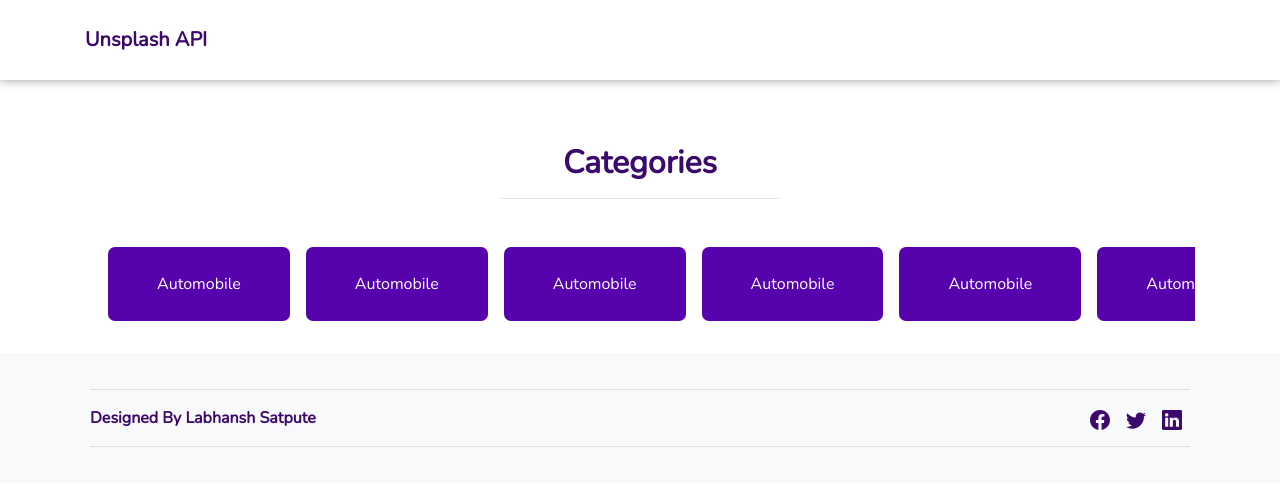
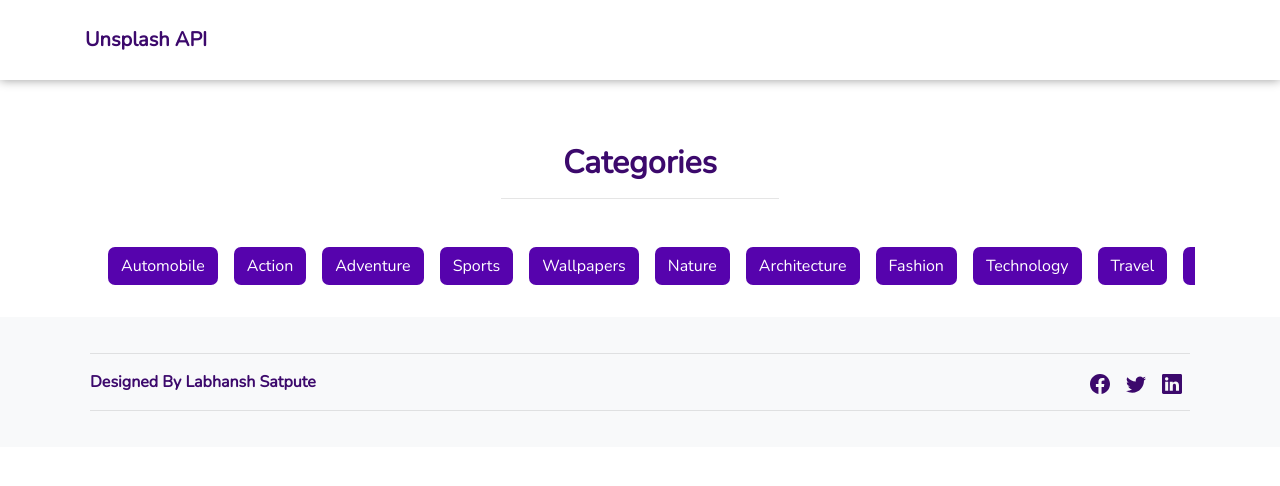
Before and after one commit to labhanshsatpute/unsplash-reactjs-04, a React (Create React App) app: page /categories in a window 1280 px wide. Shown: the top 486 px of the page. Built offline with nearby package versions, Linux system fonts and the light colour scheme.

Commit message:
Categories Added

```diff
--- a/src/CategorySection.jsx
+++ b/src/CategorySection.jsx
@@ -1,7 +1,91 @@
 import React from 'react';
+import ImageCard from './components/ImageCard';
 
 class CategorySection extends React.Component {
+
+    constructor(props) {
+        super(props);
+        this.state = {
+            ImageArray: [],
+            DownloadArray: [],
+            page: 1,
+            searchQuery: '',
+            SearchDataStyle: 'none',
+            SearchImageStyle: 'none',
+            SearchTitle: '',
+            ResultStatus: 'none'
+        }
+    }
+
+    SearchImage =()=> {
+
+        this.setState({ImageArray: []});
+        this.setState({DownloadArray: []});
+
+        this.setState({SearchTitle: (this.state.searchQuery)});
+
+        const url = "https://api.unsplash.com/search/photos?page=" + this.state.page +"&query=";
+        const id = "&client_id=m7Xi0OEdk9W3P6ujqGuTWYrvKGLqNaLAC1Cg1b3GFOs"
+        const fetchUrl = (url + this.state.searchQuery + id);
+
+        fetch(fetchUrl).
+        then( (FetchedJson)=> {
+            return FetchedJson.json();
+        }).then( (ApiData)=> {
+            console.log(ApiData.results.length);
+            if (ApiData.results.length == 0) {
+                this.setState({SearchTitle: 'Opps...! Result not found!'});
+                this.setState({SearchDataStyle: 'block'});
+                this.setState({SearchImageStyle: 'none'});
+                this.setState({ResultStatus: 'block'});
+            }
+            else {
+                this.setState({ResultStatus: 'none'});
+                console.log(ApiData);
+                for (let i = 0; i < ApiData.results.length; i++) {
+                    this.setState({ImageArray: this.state.ImageArray.concat(ApiData.results[i].urls.small)});
+                    this.setState({DownloadArray: this.state.DownloadArray.concat(ApiData.results[i].links.download)});
+                }
+                this.setState({SearchDataStyle: 'block'});
+                this.setState({SearchImageStyle: 'block'});
+            }
+        }).catch( (error)=> {
+            throw(error);
+        });
+    }
+
+    SearchCategory =(category)=> {
+
+        this.setState({searchQuery: category});
+        this.setState({page : 1});
+        setTimeout( ()=> {
+            this.SearchImage();
+        },100);
+
+    }
+
+    NextPage =()=> {
+        let PageIncrement = (this.state.page) + 1;
+        this.setState({page : PageIncrement});
+        setTimeout( ()=> {
+            this.SearchImage();
+        },100);
+    }
+
+    PreviousPage =()=> {
+        if (this.state.page > 1) {
+            let PageDrecement = (this.state.page) - 1;
+            this.setState({page : PageDrecement});
+            setTimeout( ()=> {
+                this.SearchImage();
+            },100);
+        }
+    }
+
     render() {
+
+        let ImageCount = 0;
+        let DownloadCount = 0;
         return (
             <React.Fragment>
                 <section id="CaterorySection">
@@ -16,19 +100,63 @@
                         <hr className="w-25 mx-auto"/>
                         <br/>
                         <div className="container-fluid category-card-slider d-flex">
-                            <button className="btn py-4 px-5 m-2">Automobile</button>
-                            <button className="btn py-4 px-5 m-2">Automobile</button>
-                            <button className="btn py-4 px-5 m-2">Automobile</button>
-                            <button className="btn py-4 px-5 m-2">Automobile</button>
-                            <button className="btn py-4 px-5 m-2">Automobile</button>
-                            <button className="btn py-4 px-5 m-2">Automobile</button>
-                            <button className="btn py-4 px-5 m-2">Automobile</button>
-                            <button className="btn py-4 px-5 m-2">Automobile</button>
-                            <button className="btn py-4 px-5 m-2">Automobile</button>
+                            <button className="btn d-inline-block m-2" onClick={ ()=> this.SearchCategory('Automobile')}>Automobile</button>
+                            <button className="btn d-inline-block m-2" onClick={ ()=> this.SearchCategory('Action')}>Action</button>
+                            <button className="btn d-inline-block m-2" onClick={ ()=> this.SearchCategory('Adventure')}>Adventure</button>
+                            <button className="btn d-inline-block m-2" onClick={ ()=> this.SearchCategory('Sports')}>Sports</button>
+                            <button className="btn d-inline-block m-2" onClick={ ()=> this.SearchCategory('Wallpapers')}>Wallpapers</button>
+                            <button className="btn d-inline-block m-2" onClick={ ()=> this.SearchCategory('Nature')}>Nature</button>
+                            <button className="btn d-inline-block m-2" onClick={ ()=> this.SearchCategory('Architecture')}>Architecture</button>
+                            <button className="btn d-inline-block m-2" onClick={ ()=> this.SearchCategory('Fashion')}>Fashion</button>
+                            <button className="btn d-inline-block m-2" onClick={ ()=> this.SearchCategory('Technology')}>Technology</button>
+                            <button className="btn d-inline-block m-2" onClick={ ()=> this.SearchCategory('Travel')}>Travel</button>
+                            <button className="btn d-inline-block m-2" onClick={ ()=> this.SearchCategory('Texture')}>Texture</button>
+                            <button className="btn d-inline-block m-2" onClick={ ()=> this.SearchCategory('Animals')}>Animals</button>
+                            <button className="btn d-inline-block m-2" onClick={ ()=> this.SearchCategory('Quotes')}>Quotes</button>
+                        </div>
+                    </div>
+
+                    <br/>
+                </section>
+
+                {/* Searched Image Section (Start) */}
+                <section style={{display: this.state.SearchDataStyle}}>
+                    <br/>
+                    <div className="container" align="center">
+                        <img src="images/not-found.png" style={{display: this.state.ResultStatus}} alt="status-img" id="status-img" className="p-3"/>
+                        <h2 className="font-weight-bold text-color-01">{this.state.SearchTitle}</h2>
+                    </div>
+                    <div className="container px-4" style={{display: this.state.SearchImageStyle}}>
+                        <hr/>
+                        <div className="row">
+                            <div className="col-lg-4 col-md-6 col-sm-6 p-0">
+                                <ImageCard ImageAddress={this.state.ImageArray[ImageCount++]} DownloadLocation={this.state.DownloadArray[DownloadCount++]}/>
+                                <ImageCard ImageAddress={this.state.ImageArray[ImageCount++]} DownloadLocation={this.state.DownloadArray[DownloadCount++]}/>
+                                <ImageCard ImageAddress={this.state.ImageArray[ImageCount++]} DownloadLocation={this.state.DownloadArray[DownloadCount++]}/>
+                            </div>
+                            <div className="col-lg-4 col-md-6 col-sm-6 p-0">
+                                <ImageCard ImageAddress={this.state.ImageArray[ImageCount++]} DownloadLocation={this.state.DownloadArray[DownloadCount++]}/>
+                                <ImageCard ImageAddress={this.state.ImageArray[ImageCount++]} DownloadLocation={this.state.DownloadArray[DownloadCount++]}/>
+                                <ImageCard ImageAddress={this.state.ImageArray[ImageCount++]} DownloadLocation={this.state.DownloadArray[DownloadCount++]}/>
+                            </div>
+                            <div className="col-lg-4 col-md-6 col-sm-6 p-0">
+                                <ImageCard ImageAddress={this.state.ImageArray[ImageCount++]} DownloadLocation={this.state.DownloadArray[DownloadCount++]}/>
+                                <ImageCard ImageAddress={this.state.ImageArray[ImageCount++]} DownloadLocation={this.state.DownloadArray[DownloadCount++]}/>
+                                <ImageCard ImageAddress={this.state.ImageArray[ImageCount++]} DownloadLocation={this.state.DownloadArray[DownloadCount++]}/>
+                            </div>
+                        </div>
+                        <hr/>
+                        <p className="text-center font-weight-bold">Pages</p>
+                        <div className="d-flex justify-content-center align-items-center">
+                            <button className="btn mx-1 px-3 py-2 btn-outline-light border-0" onClick={this.PreviousPage}><img src="icons/previous.svg" alt="pervious" className="mt-n1 mr-2"/>{this.state.page - 1}</button>
+                            <button className="btn mx-1 px-4 py-2 btn-outline-light border-0">{this.state.page}</button>
+                            <button className="btn mx-1 px-3 py-2 btn-outline-light border-0" onClick={this.NextPage}>{this.state.page + 1}<img src="icons/next.svg" alt="next" className="mt-n1 ml-2"/></button>
                         </div>
                     </div>
                     <br/>
+                    <br/>
                 </section>
+                {/* Searched Image Section (Start) */}
             </React.Fragment>
         );
     }
--- a/src/HomeSection.jsx
+++ b/src/HomeSection.jsx
@@ -110,14 +110,14 @@
                         <div className="card-body text-left">
                             <form className="form-group" id="search-box" onSubmit={this.SearchFormSubmit}>
                                 <div className="input-group-append">
-                                    <input type="text" name="search" id="search-text" className="input-group-text w-100 text-left font-weight-bold" placeholder="Search here"/>
+                                    <input type="text" name="search" id="search-text" className="input-group-text w-75 text-left font-weight-bold" placeholder="Search here"/>
                                     <img src="icons/search.svg" alt="search" className="input-group-text"/>
                                 </div>
                                 <button type="submit" id="searchButton" className="btn my-3 px-5 font-weight-bold btn-outline-light">Search</button>
                             </form>
                         </div>
                     </div>
-                    <svg xmlns="http://www.w3.org/2000/svg" viewBox="0 0 1440 320"><path fill="#5603ad" fill-opacity="1" d="M0,64L26.7,58.7C53.3,53,107,43,160,42.7C213.3,43,267,53,320,80C373.3,107,427,149,480,138.7C533.3,128,587,64,640,64C693.3,64,747,128,800,154.7C853.3,181,907,171,960,144C1013.3,117,1067,75,1120,74.7C1173.3,75,1227,117,1280,122.7C1333.3,128,1387,96,1413,80L1440,64L1440,320L1413.3,320C1386.7,320,1333,320,1280,320C1226.7,320,1173,320,1120,320C1066.7,320,1013,320,960,320C906.7,320,853,320,800,320C746.7,320,693,320,640,320C586.7,320,533,320,480,320C426.7,320,373,320,320,320C266.7,320,213,320,160,320C106.7,320,53,320,27,320L0,320Z"></path></svg>
+                    <svg xmlns="http://www.w3.org/2000/svg" viewBox="0 0 1440 250"><path fill="#5603ad" fill-opacity="1" d="M0,64L26.7,58.7C53.3,53,107,43,160,42.7C213.3,43,267,53,320,80C373.3,107,427,149,480,138.7C533.3,128,587,64,640,64C693.3,64,747,128,800,154.7C853.3,181,907,171,960,144C1013.3,117,1067,75,1120,74.7C1173.3,75,1227,117,1280,122.7C1333.3,128,1387,96,1413,80L1440,64L1440,320L1413.3,320C1386.7,320,1333,320,1280,320C1226.7,320,1173,320,1120,320C1066.7,320,1013,320,960,320C906.7,320,853,320,800,320C746.7,320,693,320,640,320C586.7,320,533,320,480,320C426.7,320,373,320,320,320C266.7,320,213,320,160,320C106.7,320,53,320,27,320L0,320Z"></path></svg>
                     <br/>
                 </section>
                 {/* Search Image Section (End) */}
--- a/src/index.css
+++ b/src/index.css
@@ -155,6 +155,20 @@
   width: 100%;
   height: auto;
 }
+/* width */
+::-webkit-scrollbar {
+  width: 10px;
+}
+
+/* Track */
+::-webkit-scrollbar-track {
+  background: #f1f1f1;
+}
+
+/* Handle */
+::-webkit-scrollbar-thumb {
+  background: #888;
+}
 /* Footer */
 footer#footer {
   background-color: #eee;
```
Also changed, not shown: 1 other file (tests, documents, lock files or other folders).
